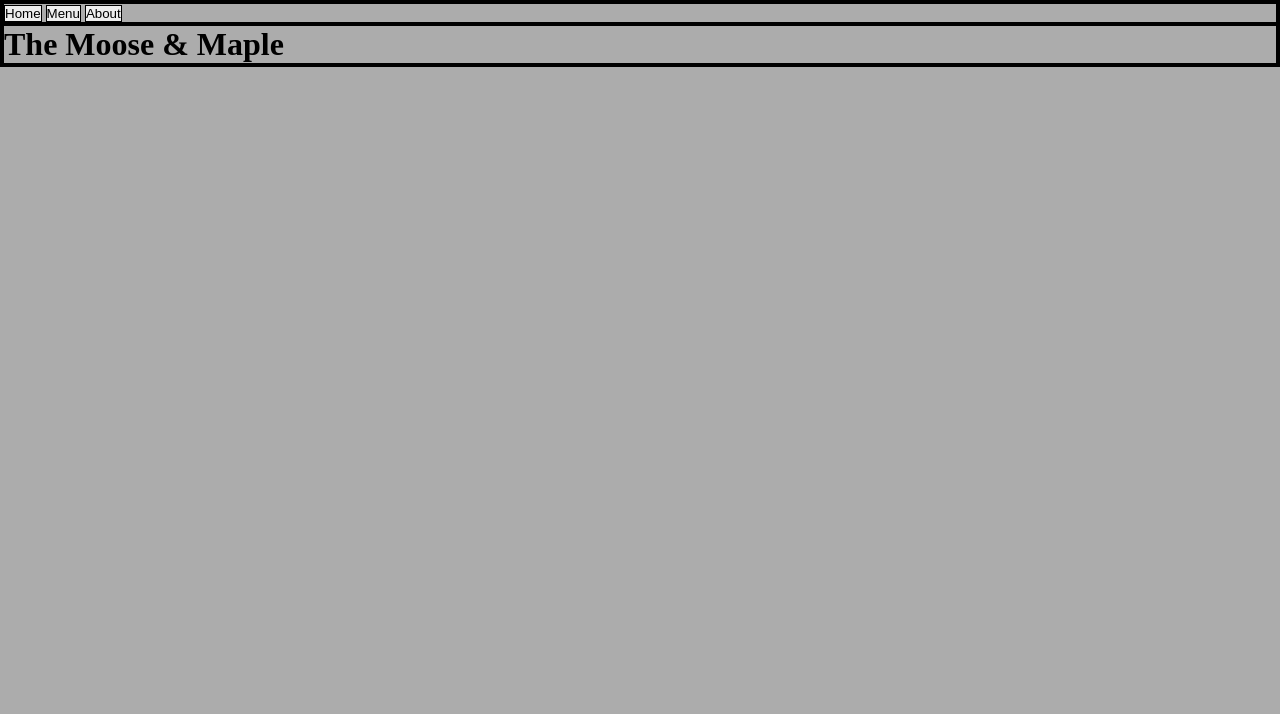
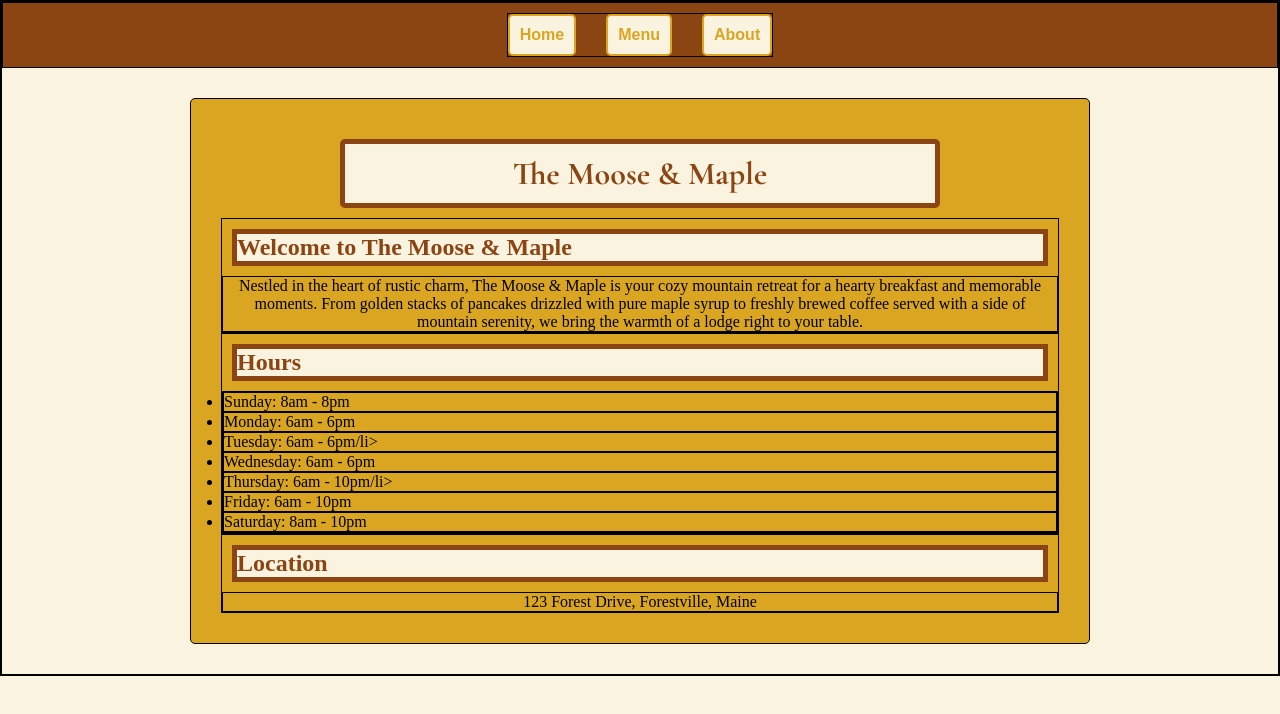
Before and after one commit to SaiefB/Project-Restaurant-Page, a website built with webpack: page src/template.html in a window 1280 px wide. Built offline with nearby package versions, Linux system fonts and the light colour scheme.

Commit message:
CSS styles started

```diff
--- a/src/styles.css
+++ b/src/styles.css
@@ -1,3 +1,6 @@
+/* Imports */
+@import url('https://fonts.googleapis.com/css2?family=Cormorant+Garamond:ital,wght@0,300;0,400;0,500;0,600;0,700;1,300;1,400;1,500;1,600;1,700&display=swap');
+
 /* styles.css */
 *{
   margin: 0;
@@ -6,6 +9,84 @@
   box-sizing: border-box;
 }
 
+:root {
+  /* Primary Colors */
+  --primary-brown: #8B4513; /* Warm Maple Brown */
+  --primary-amber: #DAA520; /* Forest Green */
+
+  /* Accent Colors */
+  --accent-green: #2e8b57; /* Golden Amber */
+
+  /* Neutral Colors */
+  --neutral-cream: #FAF3E0; /* Off-White */
+  --neutral-grey: #2F4F4F; /* Charcoal Grey */
+}
+
+/* General Styles */
+header {
+  display: flex;
+  justify-content: center;
+  padding: 10px
+}
+
+nav {
+  display: flex;
+  gap: 30px;
+}
+
+nav button {
+  color: var(--primary-amber);
+  background-color: var(--neutral-cream);
+  font-size: 1em;
+  font-weight: bold;
+  padding: 10px;
+  border-radius: 5px;
+  border: 2px solid var(--primary-amber);
+}
+
+nav button:hover {
+  color: var(--accent-green);
+  border: 2px solid var(--accent-green);
+  background-color: var(--primary-amber);
+}
+
+#content {
+  background-color: var(--primary-amber);
+  width: 900px;
+  margin: 30px auto 30px auto;
+  padding: 30px 30px;
+  border-radius: 5px;
+}
+
+h1 {
+  font-family: "Cormorant Garamond", serif;
+  font-weight: 700;
+  margin: 10px auto 10px auto;
+  padding: 10px;
+  text-align: center;
+  border-radius: 5px;
+  border: 5px solid var(--primary-brown);
+  width: 600px;
+  background-color: var(--neutral-cream);
+  color: var(--primary-brown);
+}
+
+h2 {
+  margin: 10px;
+  border: 5px solid var(--primary-brown);
+  background-color: var(--neutral-cream);
+  color: var(--primary-brown);
+}
+
+p {
+  text-align: center;
+}
+
+/* Header/ Nav */
+header {
+  background-color: var(--primary-brown);
+}
+
 body {
-    background-color: rgb(172, 172, 172);
-  }
+    background-color: var(--neutral-cream)
+}
--- a/src/template.html
+++ b/src/template.html
@@ -15,6 +15,26 @@
     </header>
     <div id="content">
         <h1>The Moose & Maple</h1>
+        <div>
+            <h2>Welcome to The Moose & Maple</h2>
+            <p>Nestled in the heart of rustic charm, The Moose & Maple is your cozy mountain retreat for a hearty breakfast and memorable moments. From golden stacks of pancakes drizzled with pure maple syrup to freshly brewed coffee served with a side of mountain serenity, we bring the warmth of a lodge right to your table.</p>
+        </div>
+        <div>
+            <h2>Hours</h2>
+            <ul>
+                <li>Sunday: 8am - 8pm</li>
+                <li>Monday: 6am - 6pm</li>
+                <li>Tuesday: 6am - 6pm/li>
+                <li>Wednesday: 6am - 6pm</li>
+                <li>Thursday: 6am - 10pm/li>
+                <li>Friday: 6am - 10pm</li>
+                <li>Saturday: 8am - 10pm</li>
+            </ul>
+        </div>
+        <div>
+            <h2>Location</h2>
+            <p>123 Forest Drive, Forestville, Maine</p>
+        </div>
     </div>
 </body>
 </html>
```
